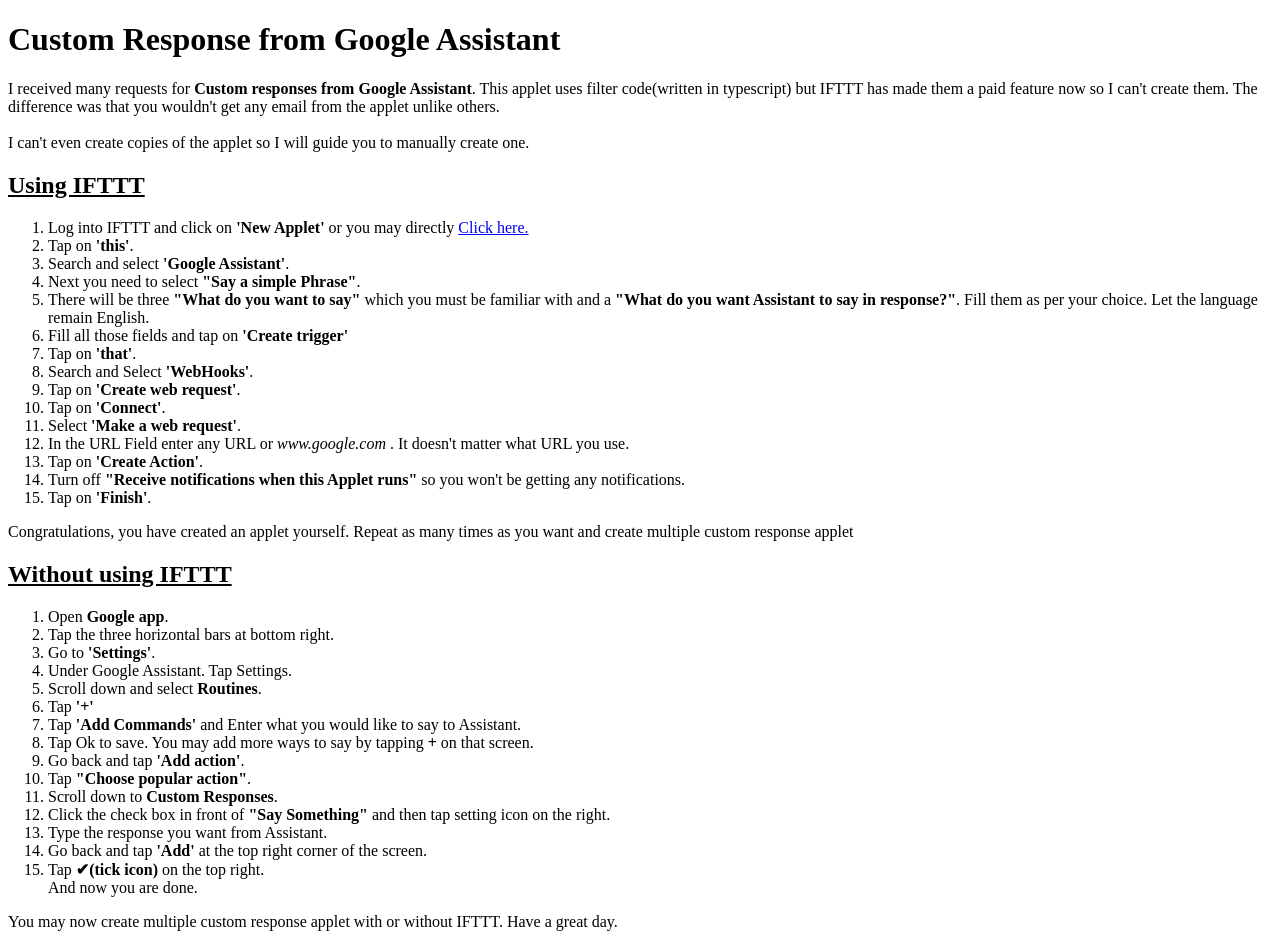
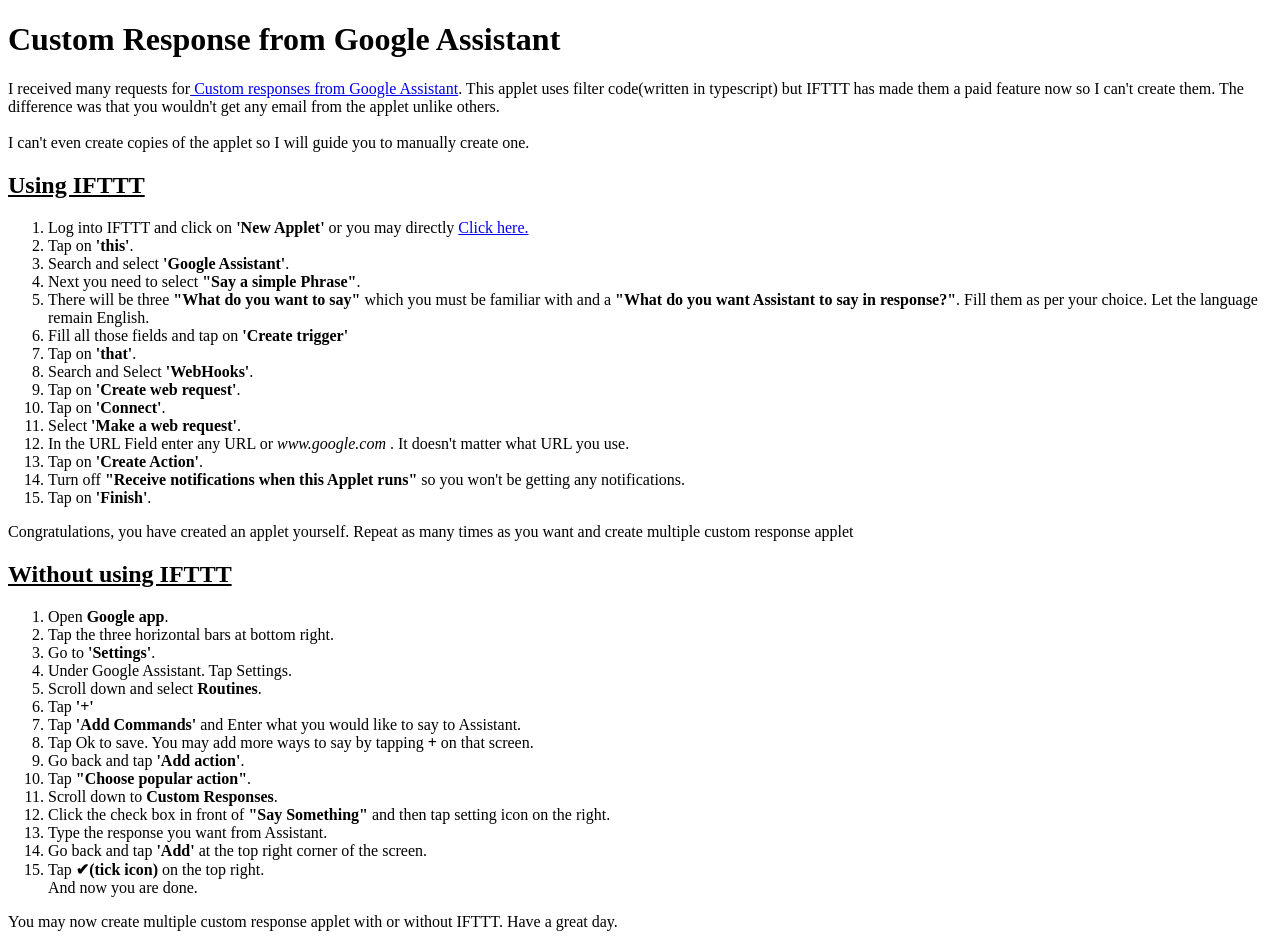
Before and after one commit to s3ny/s3ny.github.io, a plain HTML site: page index.html in a window 1280 px wide. Drawn offline with Linux system fonts and the light colour scheme.

Commit message:
Update index.html

```diff
--- a/index.html
+++ b/index.html
@@ -6,7 +6,7 @@
 <body>
 
 <h1>Custom Response from Google Assistant</h1>
-I received many requests for<b href="https://ifttt.com/applets/rtRgk9SB-get-custom-responses-from-google-assistant applet for custom responses" target="blank"> Custom responses from Google Assistant</b>. This applet uses filter code(written in typescript) but IFTTT has made them a paid feature now so I can't create them.  The difference was that you wouldn't get any email from the applet unlike others.
+I received many requests for<a href="https://ifttt.com/applets/rtRgk9SB-get-custom-responses-from-google-assistant applet for custom responses" target="blank"> Custom responses from Google Assistant</a>. This applet uses filter code(written in typescript) but IFTTT has made them a paid feature now so I can't create them.  The difference was that you wouldn't get any email from the applet unlike others.
 <br></br>
 I can't even create copies of the applet so I will guide you to manually create one.
 <h2><u>Using IFTTT</u></h2>
```
